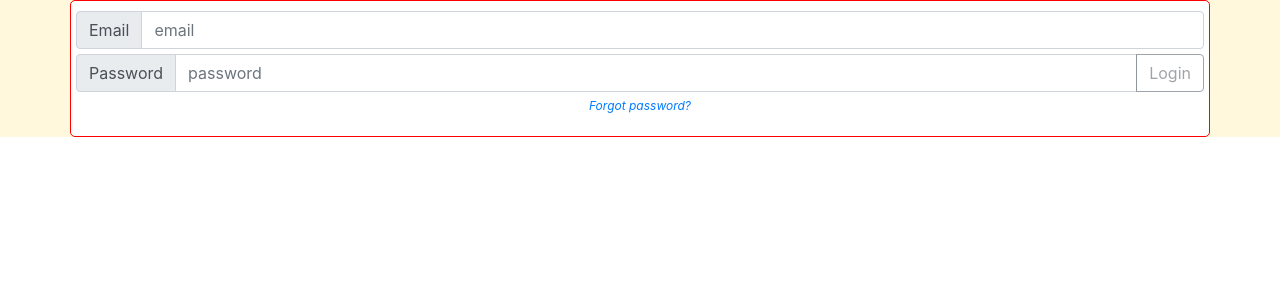
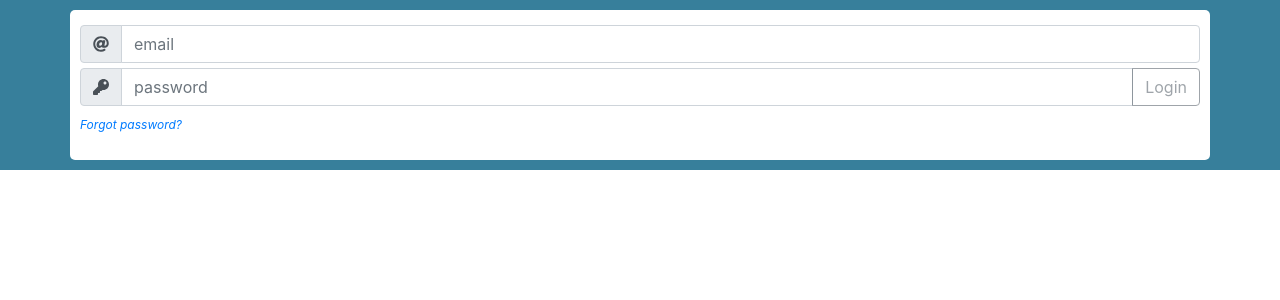
Before and after one commit to boklisten/bl-login, an Angular app: page / in a window 1280 px wide. Shown: the top 300 px of the page. Built offline with nearby package versions, Linux system fonts and the light colour scheme; what @auth0/angular-jwt, angular-2-local-storage, ngx-cookie would draw is missing.

Commit message:
feat(localLogin): design work, added font-awesome and minor tweaks

```diff
--- a/src/app/app.component.scss
+++ b/src/app/app.component.scss
@@ -1,4 +1,5 @@
 
 .main-container {
-  background-color: cornsilk;
+	background-color: #377f9b;
+	padding: 10px;
 }
--- a/src/app/login/local-login/local-login.component.html
+++ b/src/app/login/local-login/local-login.component.html
@@ -1,7 +1,8 @@
-
 <div class="row" *ngIf="warning">
 	<div class="col-12">
-		<ngb-alert (close)="clearWarning()">{{warningText}}</ngb-alert>
+		<ngb-alert (close)="clearWarning()">
+			<i class="fa fa-exclamation-triangle"></i> {{warningText}}
+		</ngb-alert>
 	</div>
 </div>
 
@@ -9,28 +10,33 @@
 <div class="row">
 	<div class="col-12">
 		<div class="bl-input input-group md-3">
-        <div class="bl-input-prepend input-group-prepend">
-          <span class="input-group-text">Email</span>
+			<div class="bl-input-prepend input-group-prepend" placement="bottom" ngbTooltip="Email">
+          <span class="input-group-text">
+			  <i class="fa  fa-at" alt="email"></i>
+		  </span>
 			</div>
-        <input type="email" class="form-control" id="blEmail" [(ngModel)]="email" [email]="true" placeholder="email">
+			<input type="email" class="form-control" id="blEmail" [(ngModel)]="email" [email]="true"
+				   placeholder="email">
 		</div>
 	</div>
 </div>
 <div class="row">
 	<div class="col-12">
 		<div class="bl-input input-group md-3">
-         <div class="bl-input-prepend input-group-prepend">
-           <span class="input-group-text">Password</span>
+			<div class="bl-input-prepend input-group-prepend" placement="bottom" ngbTooltip="Password">
+           <span class="input-group-text">
+			   <i class="fa fa-key"></i>
+		   </span>
 			</div>
-        <input type="password" class="form-control" id="blPassword" [(ngModel)]="password" placeholder="password" (keyup.enter)="login()">
+			<input type="password" class="form-control" id="blPassword" [(ngModel)]="password" placeholder="password"
+				   (keyup.enter)="login()">
 			<div class="input-group-append">
-           <button [ngClass]="{'btn': true, 'btn-outline-secondary disabled': !showLoginButton(), 'btn-success': showLoginButton()}" type="button" (click)="login()">Login</button>
+				<button
+					[ngClass]="{'btn': true, 'btn-outline-secondary disabled': !showLoginButton(), 'btn-success': showLoginButton()}"
+					type="button" (click)="login()">Login
+				</button>
 			</div>
 		</div>
-    </div>
-  </div>
-  <div class="row">
-    <div class="col-12">
 		<p class="bl-local-login-footer">
 			<a href="#">Forgot password?</a>
 		</p>
--- a/src/app/login/local-login/local-login.component.scss
+++ b/src/app/login/local-login/local-login.component.scss
@@ -1,7 +1,6 @@
 
 .bl-local-login-footer {
-  text-align: center;
-  margin-top: 5px;
+  margin-top: 10px;
   font-size: 12px;
   font-style: italic;
 }
--- a/src/app/login/login.component.scss
+++ b/src/app/login/login.component.scss
@@ -1,18 +1,6 @@
-
 
 .bl-login-container {
-  border: 1px solid red;
-  border-radius: 5px;
-  padding: 5px;
-  background-color: white;
+	border-radius: 5px;
+	padding: 10px;
+	background-color: white;
 }
-
-.bl-input-prepend {
-}
-
-.bl-login-footer {
-  text-align: center;
-  margin-top: 5px;
-  font-size: 12px;
-  font-style: italic;
-}
--- a/src/app/login/login.module.ts
+++ b/src/app/login/login.module.ts
@@ -12,6 +12,7 @@ import {TokenService} from "../token/token.service";
 import {StorageService} from "../storage/storage.service";
 import { LocalLoginComponent } from './local-login/local-login.component';
 import {FormsModule} from "@angular/forms";
+
 
 @NgModule({
 	imports: [
--- a/src/index.html
+++ b/src/index.html
@@ -7,7 +7,9 @@
 
 	<meta name="viewport" content="width=device-width, initial-scale=1">
 	<link rel="icon" type="image/x-icon" href="favicon.ico">
-  <link rel="stylesheet" href="https://maxcdn.bootstrapcdn.com/bootstrap/4.0.0/css/bootstrap.min.css" integrity="sha384-Gn5384xqQ1aoWXA+058RXPxPg6fy4IWvTNh0E263XmFcJlSAwiGgFAW/dAiS6JXm" crossorigin="anonymous">
+	<link rel="stylesheet" href="https://maxcdn.bootstrapcdn.com/bootstrap/4.0.0/css/bootstrap.min.css"
+		  integrity="sha384-Gn5384xqQ1aoWXA+058RXPxPg6fy4IWvTNh0E263XmFcJlSAwiGgFAW/dAiS6JXm" crossorigin="anonymous">
+	<script defer src="https://use.fontawesome.com/releases/v5.0.6/js/all.js"></script>
 </head>
 <body>
 <app-root></app-root>
```
Lines whose indentation alone changed are shown as unchanged.
